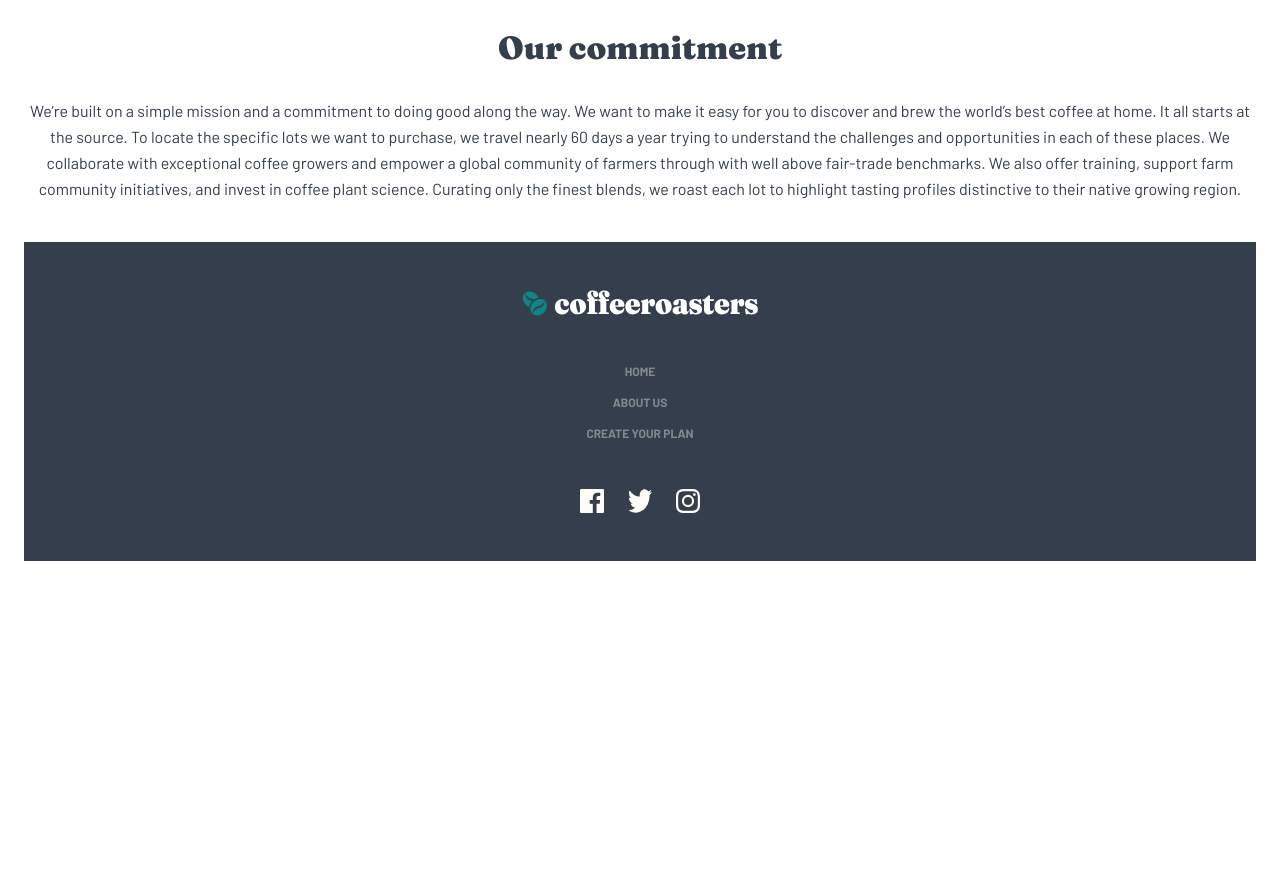
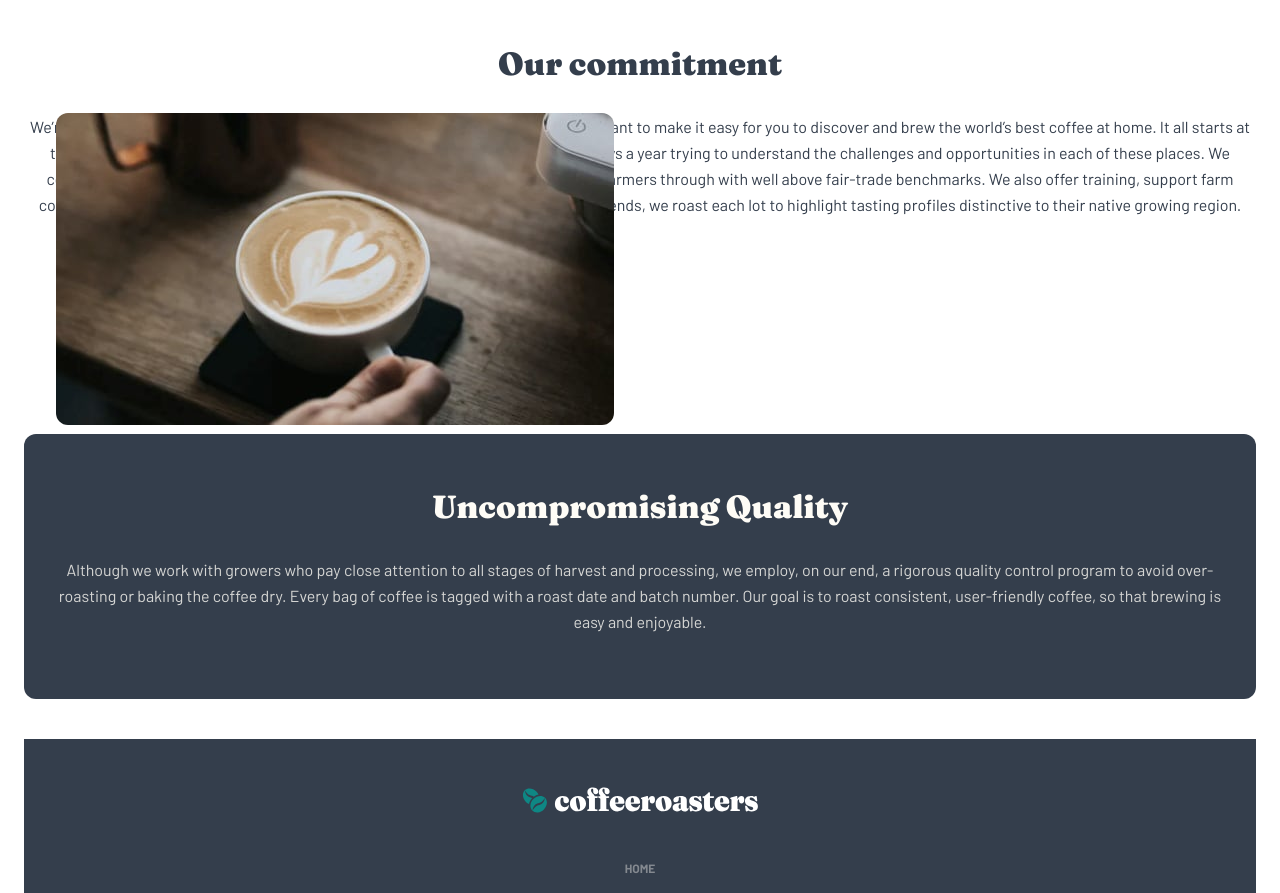
Before and after one commit to SuhasPatnaik/coffeeroasters-subscription-site, a React (Vite) app: page /about in a window 1280 px wide. Shown: the part 1469-2362 px from the top of the page. Before the commit the page ends 2054 px from the top, so only its background shows below. Built offline with nearby package versions, Linux system fonts and the light colour scheme.

Commit message:
Quality info section implemented

```diff
--- a/src/components/about/OurCommitment.tsx
+++ b/src/components/about/OurCommitment.tsx
@@ -4,7 +4,7 @@ export default function OurCommitment() {
       <img
         src="/images/about/mobile/image-commitment.jpg"
         alt="Barista making latte art as a sign of commitment to customer service"
-        className="rounded-xl"
+        className="rounded-xl mb-4"
       />
       <h1 className="font-heading text-h3 text-neutral-900">Our commitment</h1>
       <p className="text-neutral-900">
--- /dev/null
+++ b/src/components/about/Quality.tsx
@@ -0,0 +1,20 @@
+export default function Quality() {
+  return (
+    <div className="bg-neutral-900 px-8 text-center mt-30 rounded-xl">
+      <img
+        src="/images/about/mobile/image-quality.jpg"
+        alt="A white cup of coffee with aesthetic latte art"
+        className="mt-[-27.5%] mb-[4rem] rounded-xl"
+      />
+      <h1 className="font-heading text-h3 mb-8">Uncompromising Quality</h1>
+      <p className="opacity-80 mb-16">
+        Although we work with growers who pay close attention to all stages of
+        harvest and processing, we employ, on our end, a rigorous quality
+        control program to avoid over-roasting or baking the coffee dry. Every
+        bag of coffee is tagged with a roast date and batch number. Our goal is
+        to roast consistent, user-friendly coffee, so that brewing is easy and
+        enjoyable.
+      </p>
+    </div>
+  );
+}
--- a/src/components/page/AboutUsPage.tsx
+++ b/src/components/page/AboutUsPage.tsx
@@ -1,11 +1,13 @@
 import Hero from "../about/Hero";
 import OurCommitment from "../about/OurCommitment";
+import Quality from "../about/Quality";
 
 export default function AboutUsPage() {
   return (
     <div className="py-10 flex flex-col gap-24">
       <Hero />
       <OurCommitment />
+      <Quality />
     </div>
   );
 }
```
